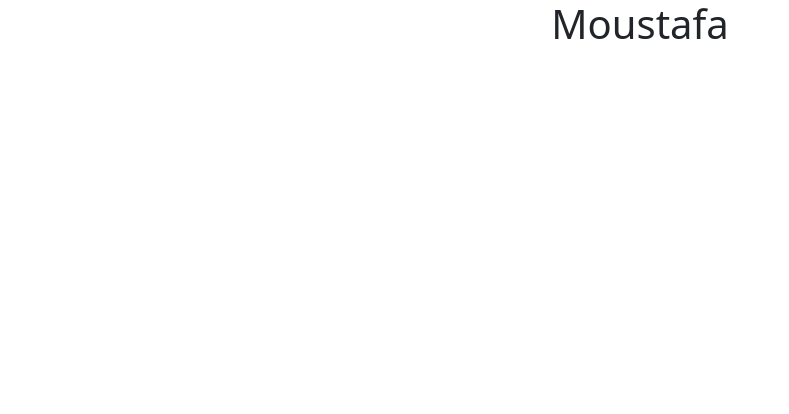
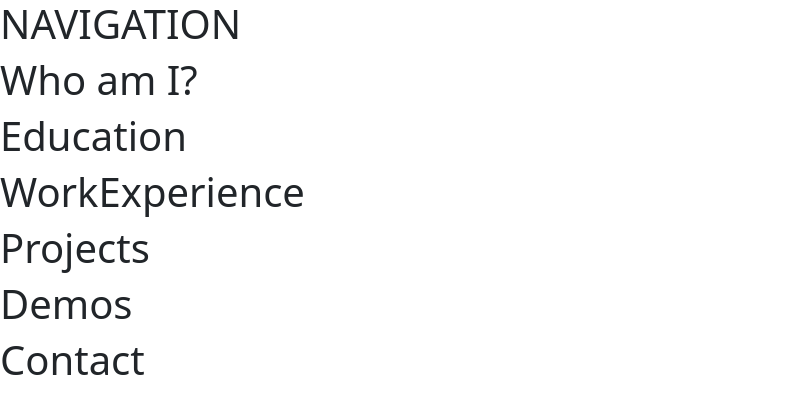
Before and after one commit to mostafamohamedmostafa/moustappha, a React (Create React App) app: page / in a window 1280 px wide. Shown: the top 414 px of the page, without its empty margins (0-789 px from the left). Built offline with nearby package versions, Linux system fonts and the light colour scheme.

Commit message:
main webstie

```diff
--- a/src/App.js
+++ b/src/App.js
@@ -1,10 +1,21 @@
-import logo from './logo.svg';
-import './App.css';
+import Contact from "./Component/Contact";
+import Demos from "./Component/Demos";
+import Education from "./Component/Education";
+import Nav from "./Component/Nav";
+import Projects from "./Component/Projects";
+import Who from "./Component/Who";
+import WorkExperince from "./Component/WorkExperience";
 
 function App() {
   return (
     <div className="App">
-      <h1> Moustafa </h1>
+      <Nav></Nav>
+      <Who></Who>
+      <Education></Education>
+      <WorkExperince></WorkExperince>
+      <Projects></Projects>
+      <Demos></Demos>
+      <Contact></Contact>
     </div>
   );
 }
--- /dev/null
+++ b/src/Component/Contact.js
@@ -0,0 +1,11 @@
+
+function Contact() {
+    return (
+      <div className="App">
+              <h1>Contact </h1>
+
+      </div>
+    );
+  }
+
+  export default Contact;
--- /dev/null
+++ b/src/Component/Demos.js
@@ -0,0 +1,11 @@
+
+function Demos() {
+    return (
+      <div className="App">
+              <h1>Demos</h1>
+
+      </div>
+    );
+  }
+
+  export default Demos;
--- /dev/null
+++ b/src/Component/Education.js
@@ -0,0 +1,11 @@
+
+function Education() {
+    return (
+      <div className="App">
+              <h1>Education </h1>
+
+      </div>
+    );
+  }
+
+  export default Education;
--- /dev/null
+++ b/src/Component/Nav.js
@@ -0,0 +1,10 @@
+
+function Nav() {
+    return (
+        <div className="App">
+            <h1>NAVIGATION</h1>
+        </div>
+    );
+}
+
+export default Nav;
--- /dev/null
+++ b/src/Component/Projects.js
@@ -0,0 +1,11 @@
+
+function Projects() {
+    return (
+      <div className="App">
+              <h1>Projects </h1>
+
+      </div>
+    );
+  }
+
+  export default Projects;
--- /dev/null
+++ b/src/Component/Who.js
@@ -0,0 +1,11 @@
+
+function Who() {
+    return (
+      <div className="App">
+              <h1>Who  am I?</h1>
+
+      </div>
+    );
+  }
+
+  export default Who;
--- /dev/null
+++ b/src/Component/WorkExperience.js
@@ -0,0 +1,11 @@
+
+function WorkExperince() {
+    return (
+      <div className="App">
+              <h1>WorkExperience </h1>
+
+      </div>
+    );
+  }
+
+  export default WorkExperince;
```
Also changed, not shown: src/Component/Change.js (added).
